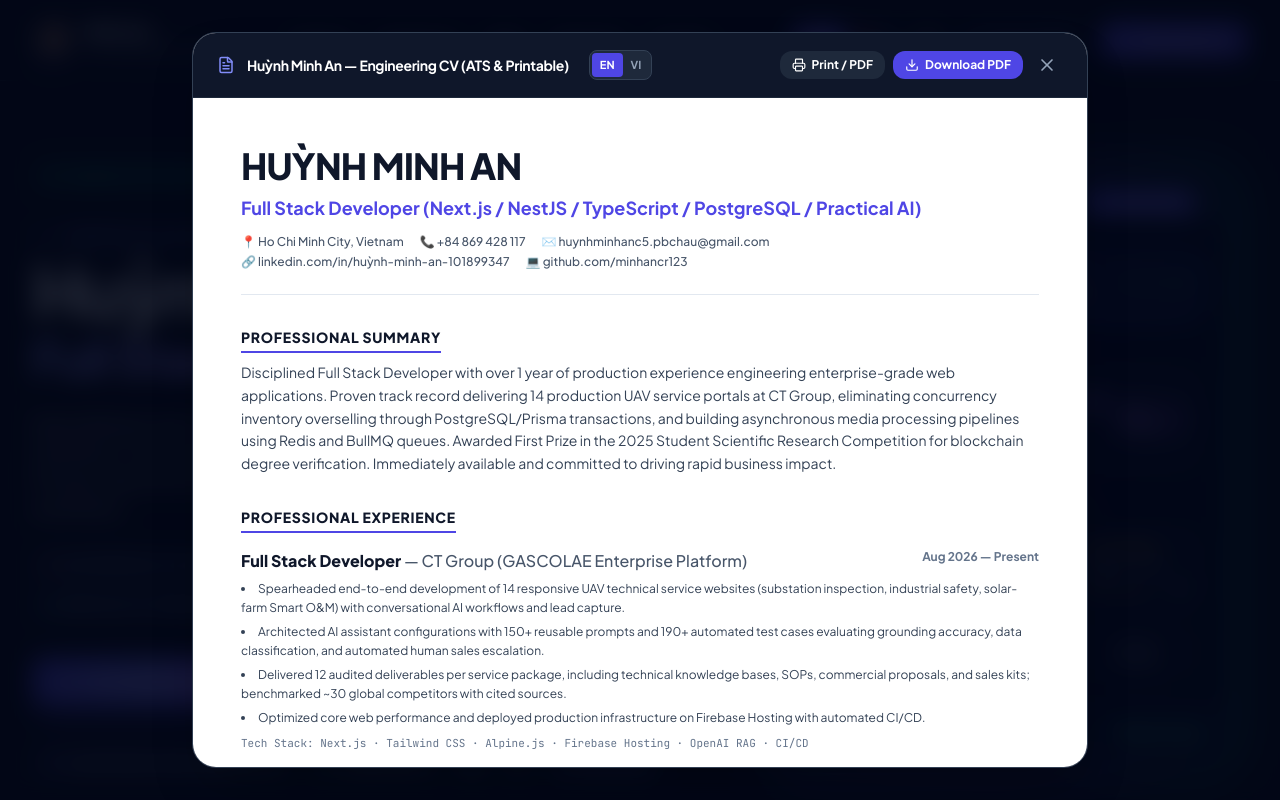
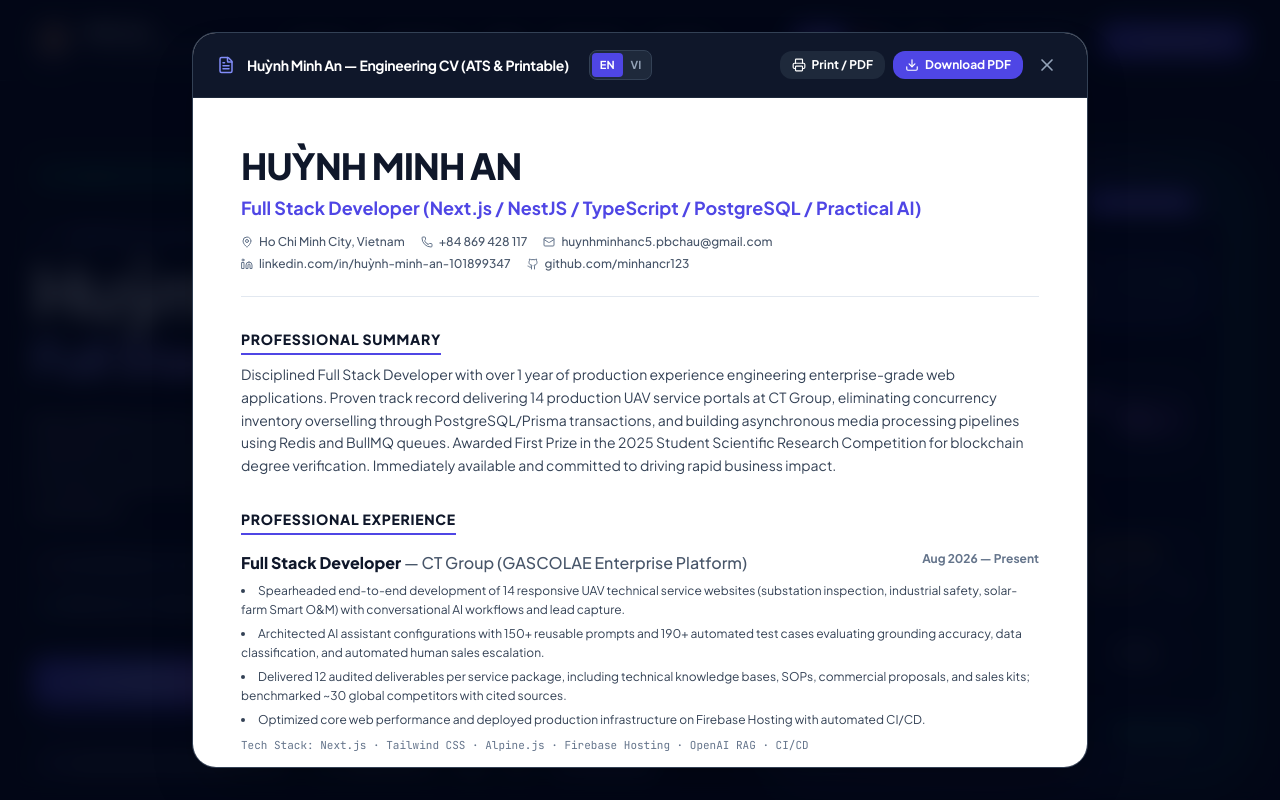
Before and after one commit to minhancr123/My_Portfolio, a React (Vite) app: page / in a window 1280 px wide. Both pictures are taken after a click on the button "View CV (ATS)". Shown: the top 800 px of the page. Built offline with nearby package versions, Linux system fonts and the light colour scheme.

Commit message:
fix: replace raw emoji icons with official Lucide library icons in ATS resume and education

```diff
--- a/src/App.tsx
+++ b/src/App.tsx
@@ -30,7 +30,8 @@ import {
   Cpu,
   Layers,
   Play,
-  Phone
+  Phone,
+  Globe
 } from 'lucide-react'
 
 // Types
@@ -1579,15 +1580,17 @@ function App() {
                   </p>
 
                   <div className="mt-4 flex flex-wrap gap-2 text-xs">
-                    <span className={`px-2.5 py-1 rounded-xl border ${
+                    <span className={`px-2.5 py-1 rounded-xl border flex items-center gap-1.5 ${
                       darkMode ? 'bg-slate-950 border-slate-800 text-slate-300' : 'bg-slate-100 border-slate-300 text-slate-700'
                     }`}>
-                      🎓 Classification: Very Good / Top 5%
+                      <GraduationCap size={13} className="text-emerald-400" />
+                      <span>Classification: Very Good / Top 5%</span>
                     </span>
-                    <span className={`px-2.5 py-1 rounded-xl border ${
+                    <span className={`px-2.5 py-1 rounded-xl border flex items-center gap-1.5 ${
                       darkMode ? 'bg-slate-950 border-slate-800 text-slate-300' : 'bg-slate-100 border-slate-300 text-slate-700'
                     }`}>
-                      🌐 English: VSTEP B2 (Professional Working Proficiency)
+                      <Globe size={13} className="text-cyan-400" />
+                      <span>English: VSTEP B2 (Professional Working Proficiency)</span>
                     </span>
                   </div>
                 </div>
@@ -1965,12 +1968,27 @@ function App() {
                 <p className="text-lg font-bold text-indigo-600">
                   Full Stack Developer (Next.js / NestJS / TypeScript / PostgreSQL / Practical AI)
                 </p>
-                <div className="flex flex-wrap gap-y-1 gap-x-4 text-xs font-medium text-slate-600 pt-1">
-                  <span>📍 Ho Chi Minh City, Vietnam</span>
-                  <span>📞 +84 869 428 117</span>
-                  <span>✉️ huynhminhanc5.pbchau@gmail.com</span>
-                  <span>🔗 linkedin.com/in/huỳnh-minh-an-101899347</span>
-                  <span>💻 github.com/minhancr123</span>
+                <div className="flex flex-wrap gap-y-1.5 gap-x-4 text-xs font-medium text-slate-600 pt-1">
+                  <span className="flex items-center gap-1.5">
+                    <MapPin size={12} className="text-slate-500 shrink-0" />
+                    <span>Ho Chi Minh City, Vietnam</span>
+                  </span>
+                  <a href="tel:+84869428117" className="flex items-center gap-1.5 hover:text-indigo-600 transition-colors">
+                    <Phone size={12} className="text-slate-500 shrink-0" />
+                    <span>+84 869 428 117</span>
+                  </a>
+                  <a href="mailto:huynhminhanc5.pbchau@gmail.com" className="flex items-center gap-1.5 hover:text-indigo-600 transition-colors">
+                    <Mail size={12} className="text-slate-500 shrink-0" />
+                    <span>huynhminhanc5.pbchau@gmail.com</span>
+                  </a>
+                  <a href="https://linkedin.com/in/huỳnh-minh-an-101899347" target="_blank" rel="noopener noreferrer" className="flex items-center gap-1.5 hover:text-indigo-600 transition-colors">
+                    <Linkedin size={12} className="text-slate-500 shrink-0" />
+                    <span>linkedin.com/in/huỳnh-minh-an-101899347</span>
+                  </a>
+                  <a href="https://github.com/minhancr123" target="_blank" rel="noopener noreferrer" className="flex items-center gap-1.5 hover:text-indigo-600 transition-colors">
+                    <Github size={12} className="text-slate-500 shrink-0" />
+                    <span>github.com/minhancr123</span>
+                  </a>
                 </div>
               </div>
 
```
